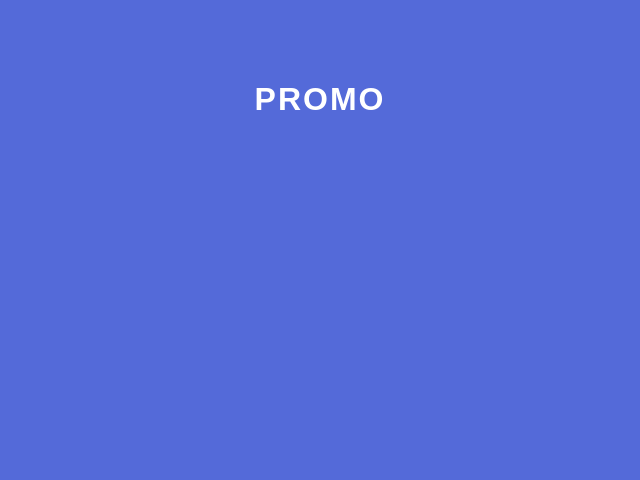
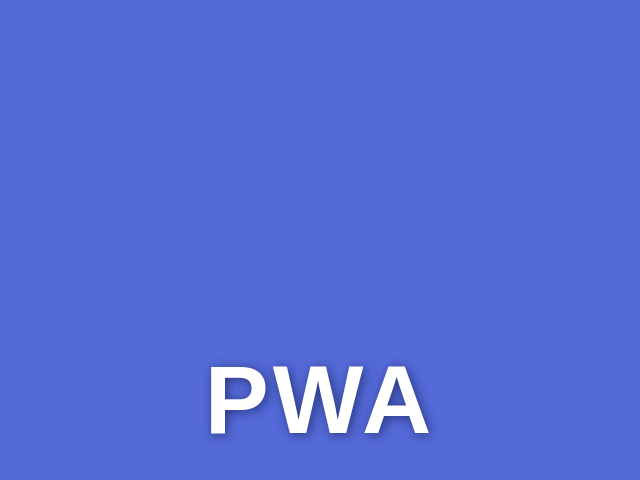
Before and after one commit to reimerben/promo-site, a plain HTML site: page index.html in a window 1280 px wide. Shown: the whole page, without its empty margins (320-960 px from the left). Drawn offline with Linux system fonts and the light colour scheme.

Commit message:
Update styles

```diff
--- a/index.html
+++ b/index.html
@@ -5,27 +5,35 @@
     <meta http-equiv="X-UA-Compatible" content="IE=edge">
     <meta name="viewport" content="width=device-width, initial-scale=1.0">
     <meta name="apple-mobile-web-app-status-bar-style" content="black-translucent">
-    <title>Document</title>
+    <title>PWA</title>
     <link rel="manifest" href="./manifest.json">
     <style>
         html, body {
             padding:0;
             margin:0;
         }
-        body {
+        main {
+            height:100vh;
+            width:100vw;
             background-color: #546AD9;
-            padding:60px 20px;
+            display:flex;
+            justify-content: center;
+            align-items: center;
         }
         h1 {
             text-align: center;
             color:#fff;
             font-family: sans-serif;
-            letter-spacing: 2px;
+            letter-spacing: 4px;
+            font-size: 6rem;
+            text-shadow: 2px 2px 12px #2A377C;
         }
     </style>
 </head>
 <body>
-    <h1>PROMO</h1>
+    <main>
+        <h1>PWA</h1>
+    </main>
     <script src="./serviceworker.js"></script>
 </body>
 </html>
```
